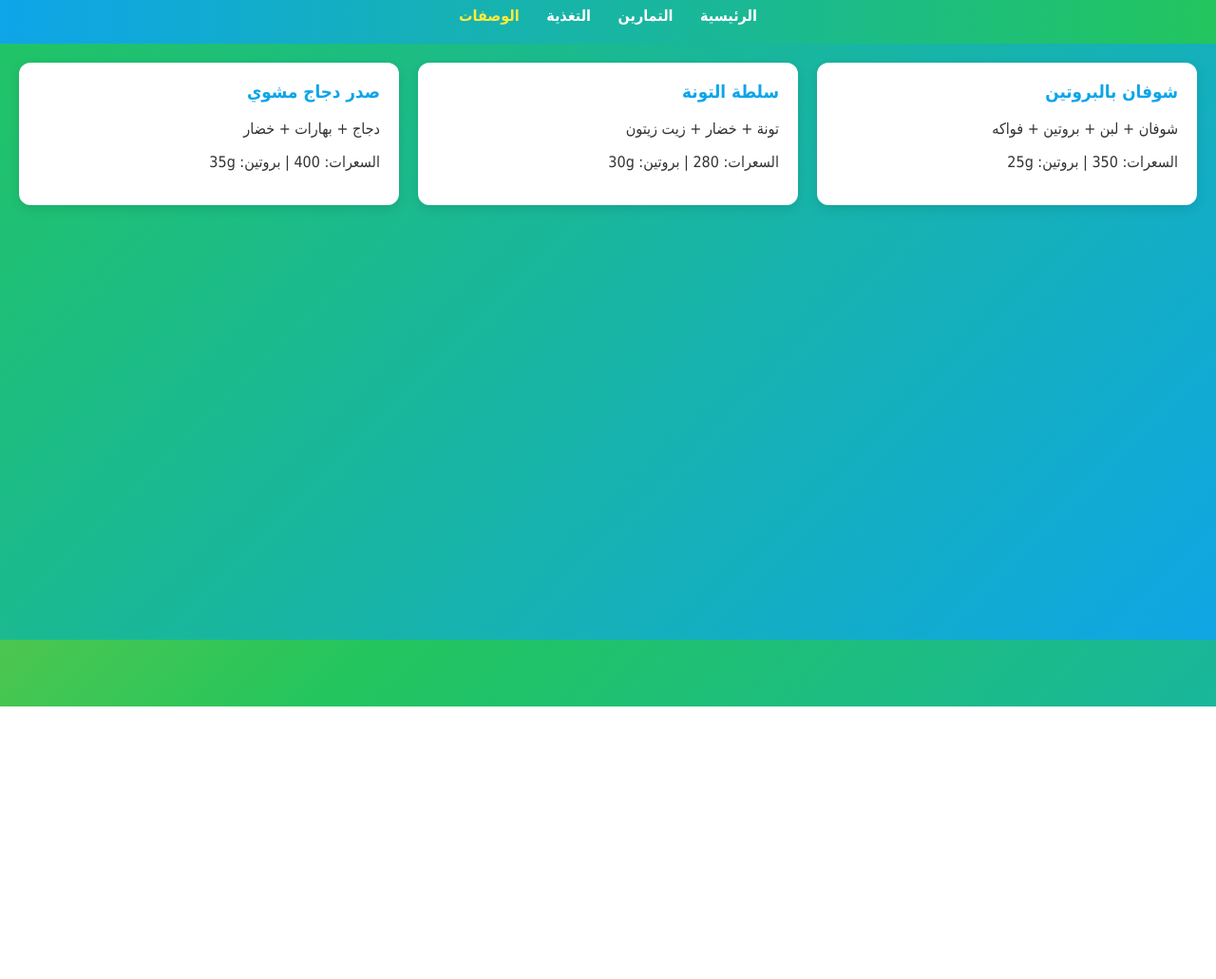
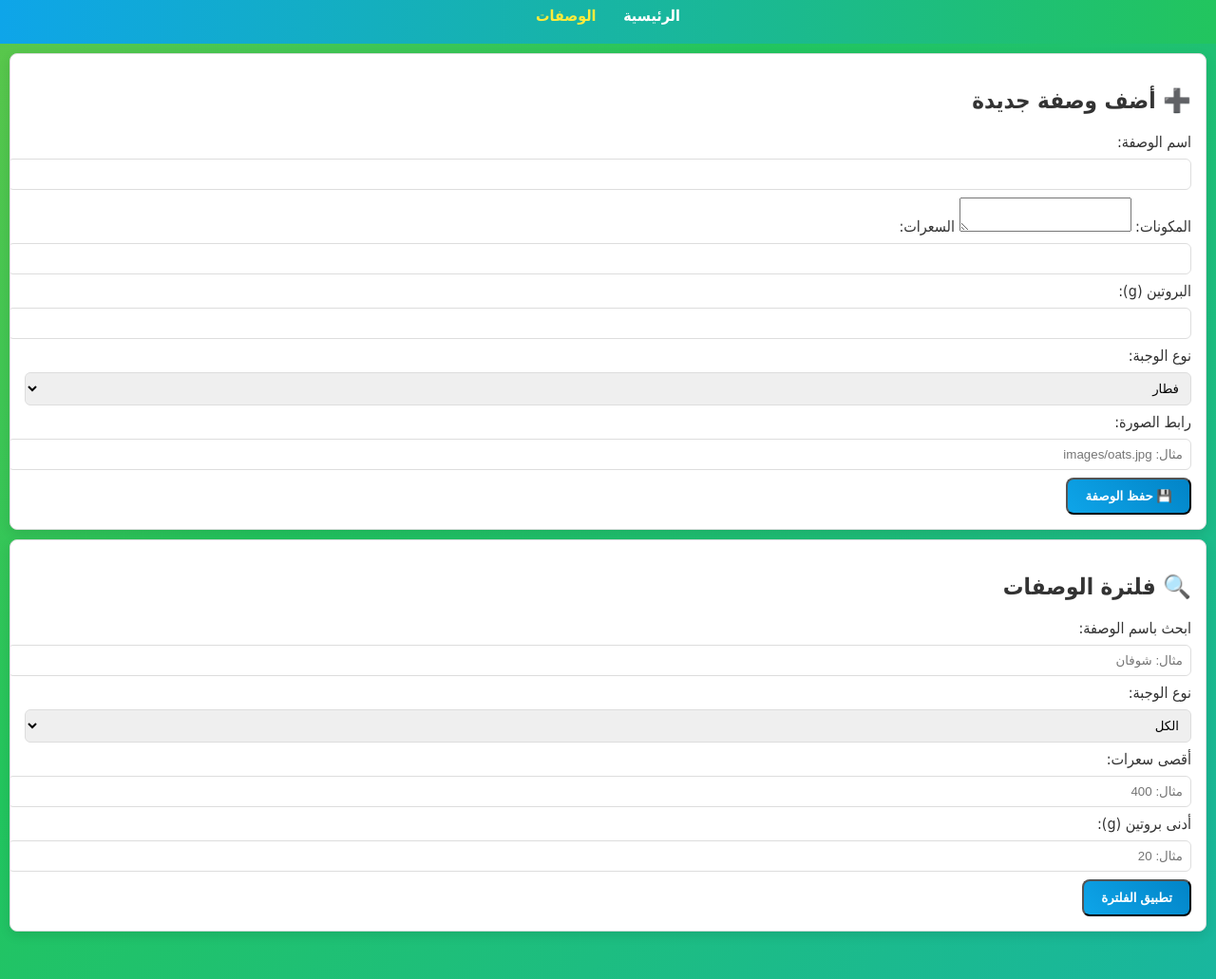
Before and after one commit to ya8796202-dotcom/Allowance-Gymaweya, a plain HTML site: page recipes.html in a window 1280 px wide. Shown: the part 56-1087 px from the top of the page at 95% size. Before the commit the page ends 800 px from the top, so only its background shows below. Drawn offline with Linux system fonts and the light colour scheme.

Commit message:
Update recipes.html
Signed-off-by: ya8796202-dotcom <ya8796202@gmail.com>

```diff
--- a/recipes.html
+++ b/recipes.html
@@ -4,6 +4,27 @@
   <meta charset="UTF-8">
   <title>🍽️ وصفات صحية</title>
   <link rel="stylesheet" href="style.css">
+  <style>
+    .recipe-img {
+      width: 100%;
+      height: 200px;
+      object-fit: cover;
+      border-radius: 8px;
+      margin-bottom: 10px;
+    }
+    .card {
+      border: 1px solid #ddd;
+      border-radius: 8px;
+      padding: 15px;
+      margin: 10px;
+      background: #fff;
+    }
+    .grid {
+      display: grid;
+      grid-template-columns: repeat(auto-fill, minmax(250px, 1fr));
+      gap: 15px;
+    }
+  </style>
 </head>
 <body>
 
@@ -11,31 +32,134 @@
   <h1>🍽️ وصفات صحية</h1>
   <nav>
     <a href="index.html">الرئيسية</a>
-    <a href="workout.html">التمارين</a>
-    <a href="nutrition.html">التغذية</a>
     <a href="recipes.html" class="active">الوصفات</a>
   </nav>
 </header>
 
-<section class="grid">
-  <div class="card">
-    <h3>شوفان بالبروتين</h3>
-    <p>شوفان + لبن + بروتين + فواكه</p>
-    <p>السعرات: 350 | بروتين: 25g</p>
-  </div>
+<!-- فورم لإضافة وصفة جديدة -->
+<section class="card">
+  <h2>➕ أضف وصفة جديدة</h2>
+  <form id="recipeForm">
+    <label>اسم الوصفة:</label>
+    <input type="text" id="recipeName" required>
 
-  <div class="card">
-    <h3>سلطة التونة</h3>
-    <p>تونة + خضار + زيت زيتون</p>
-    <p>السعرات: 280 | بروتين: 30g</p>
-  </div>
+    <label>المكونات:</label>
+    <textarea id="ingredients" required></textarea>
 
-  <div class="card">
-    <h3>صدر دجاج مشوي</h3>
-    <p>دجاج + بهارات + خضار</p>
-    <p>السعرات: 400 | بروتين: 35g</p>
-  </div>
+    <label>السعرات:</label>
+    <input type="number" id="calories" required>
+
+    <label>البروتين (g):</label>
+    <input type="number" id="protein" required>
+
+    <label>نوع الوجبة:</label>
+    <select id="mealType" required>
+      <option value="فطار">فطار</option>
+      <option value="غداء">غداء</option>
+      <option value="عشاء">عشاء</option>
+    </select>
+
+    <label>رابط الصورة:</label>
+    <input type="text" id="imgUrl" placeholder="مثال: images/oats.jpg">
+
+    <button type="submit" class="btn primary">💾 حفظ الوصفة</button>
+  </form>
 </section>
+
+<!-- أدوات الفلترة -->
+<section class="card">
+  <h2>🔍 فلترة الوصفات</h2>
+  <label>ابحث باسم الوصفة:</label>
+  <input type="text" id="searchInput" placeholder="مثال: شوفان">
+
+  <label>نوع الوجبة:</label>
+  <select id="filterMealType">
+    <option value="">الكل</option>
+    <option value="فطار">فطار</option>
+    <option value="غداء">غداء</option>
+    <option value="عشاء">عشاء</option>
+  </select>
+
+  <label>أقصى سعرات:</label>
+  <input type="number" id="maxCalories" placeholder="مثال: 400">
+
+  <label>أدنى بروتين (g):</label>
+  <input type="number" id="minProtein" placeholder="مثال: 20">
+
+  <button onclick="filterRecipes()" class="btn primary">تطبيق الفلترة</button>
+</section>
+
+<!-- عرض الوصفات -->
+<section class="grid" id="recipesList"></section>
+
+<script>
+// جلب الوصفات من التخزين أو إنشاء جديدة
+let recipes = JSON.parse(localStorage.getItem("recipes")) || [];
+
+// عرض الوصفات
+function displayRecipes(list){
+  const container = document.getElementById("recipesList");
+  container.innerHTML = "";
+  list.forEach((r, i) => {
+    const card = document.createElement("div");
+    card.className = "card";
+    card.innerHTML = `
+      <img src="${r.img}" alt="${r.name}" class="recipe-img">
+      <h3>${r.name} (${r.type})</h3>
+      <p>${r.ingredients}</p>
+      <p>السعرات: ${r.calories} | بروتين: ${r.protein}g</p>
+      <button onclick="deleteRecipe(${i})" class="btn danger">🗑️ حذف</button>
+    `;
+    container.appendChild(card);
+  });
+}
+
+// إضافة وصفة جديدة
+document.getElementById("recipeForm").addEventListener("submit", function(e){
+  e.preventDefault();
+  const name = document.getElementById("recipeName").value;
+  const ingredients = document.getElementById("ingredients").value;
+  const calories = document.getElementById("calories").value;
+  const protein = document.getElementById("protein").value;
+  const type = document.getElementById("mealType").value;
+  const img = document.getElementById("imgUrl").value || "images/default.jpg";
+
+  recipes.push({name, ingredients, calories, protein, type, img});
+  localStorage.setItem("recipes", JSON.stringify(recipes));
+
+  alert("✅ تم إضافة الوصفة بنجاح!");
+  displayRecipes(recipes);
+});
+
+// حذف وصفة
+function deleteRecipe(index){
+  recipes.splice(index, 1);
+  localStorage.setItem("recipes", JSON.stringify(recipes));
+  displayRecipes(recipes);
+}
+
+// فلترة الوصفات
+function filterRecipes(){
+  const search = document.getElementById("searchInput").value.toLowerCase();
+  const mealType = document.getElementById("filterMealType").value;
+  const maxCalories = document.getElementById("maxCalories").value;
+  const minProtein = document.getElementById("minProtein").value;
+
+  let filtered = recipes.filter(r => {
+    return (
+      (search === "" || r.name.toLowerCase().includes(search)) &&
+      (mealType === "" || r.type === mealType) &&
+      (maxCalories === "" || r.calories <= maxCalories) &&
+      (minProtein === "" || r.protein >= minProtein)
+    );
+  });
+
+  displayRecipes(filtered);
+}
+
+// عرض أولي
+displayRecipes(recipes);
+</script>
 
 </body>
 </html>
```
